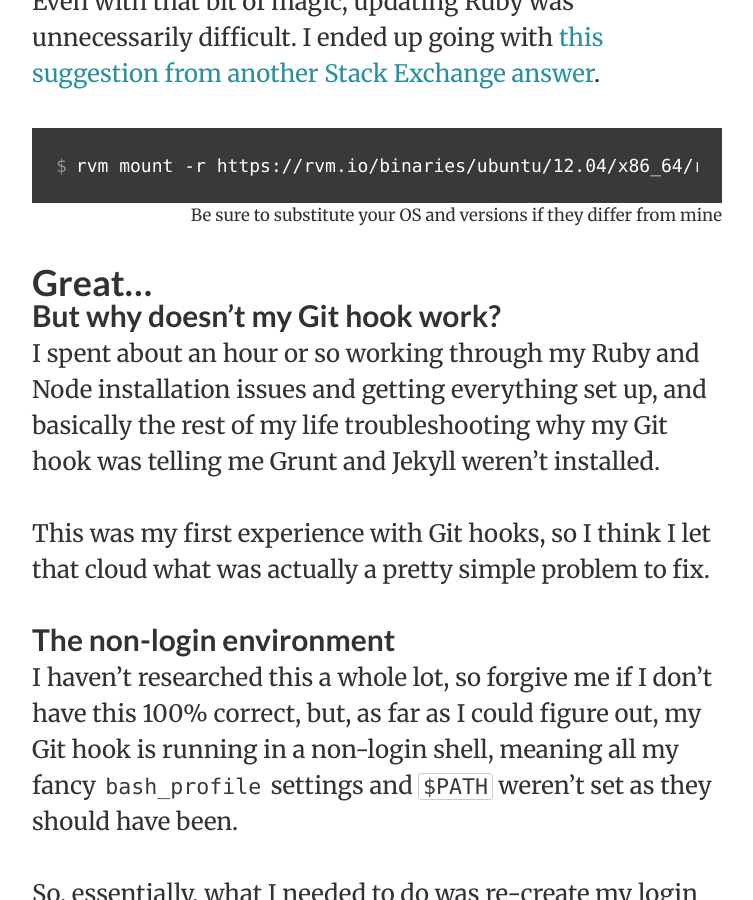
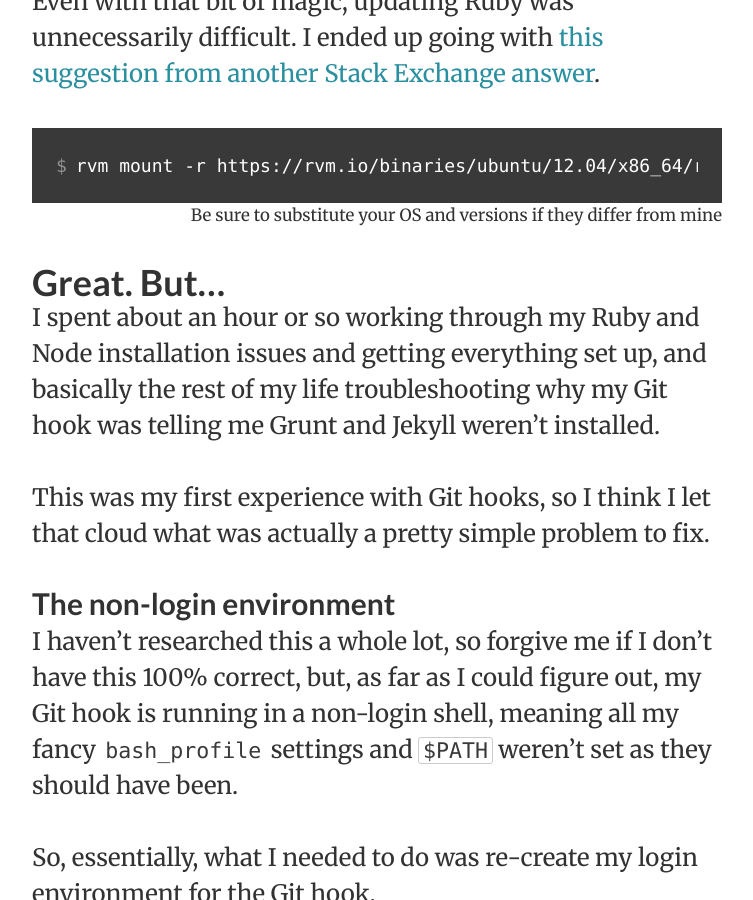
Before and after one commit to goodguyry/ryandomingue.com, a Jekyll site: the page built from _posts/2014-12-30-git-hooks-grunt-and-jekyll.md, in a window 1280 px wide and 900 px high, scrolled down 2919 px. Shown: the whole window, without its empty margins (263-1016 px from the left). Built offline with Jekyll 4.4.1, drawn with Linux system fonts in a browser that asks for light colours.

Commit message:
More heading updates

```diff
--- a/_posts/2014-12-30-git-hooks-grunt-and-jekyll.md
+++ b/_posts/2014-12-30-git-hooks-grunt-and-jekyll.md
@@ -74,9 +74,7 @@ rvm mount -r https://rvm.io/binaries/ubuntu/12.04/x86_64/ruby-2.0.0-p598.tar.bz2
 <figcaption>Be sure to substitute your OS and versions if they differ from mine</figcaption>
 </figure>
 
-### Great...
-
-#### But why doesn't my Git hook work?
+### Great. But...
 
 I spent about an hour or so working through my Ruby and Node installation issues and getting everything set up, and basically the rest of my life troubleshooting why my Git hook was telling me Grunt and Jekyll weren't installed.
 
```
Also changed, not shown: _posts/2015-05-11-jekyll-navigation.md (+1 -1 lines).
